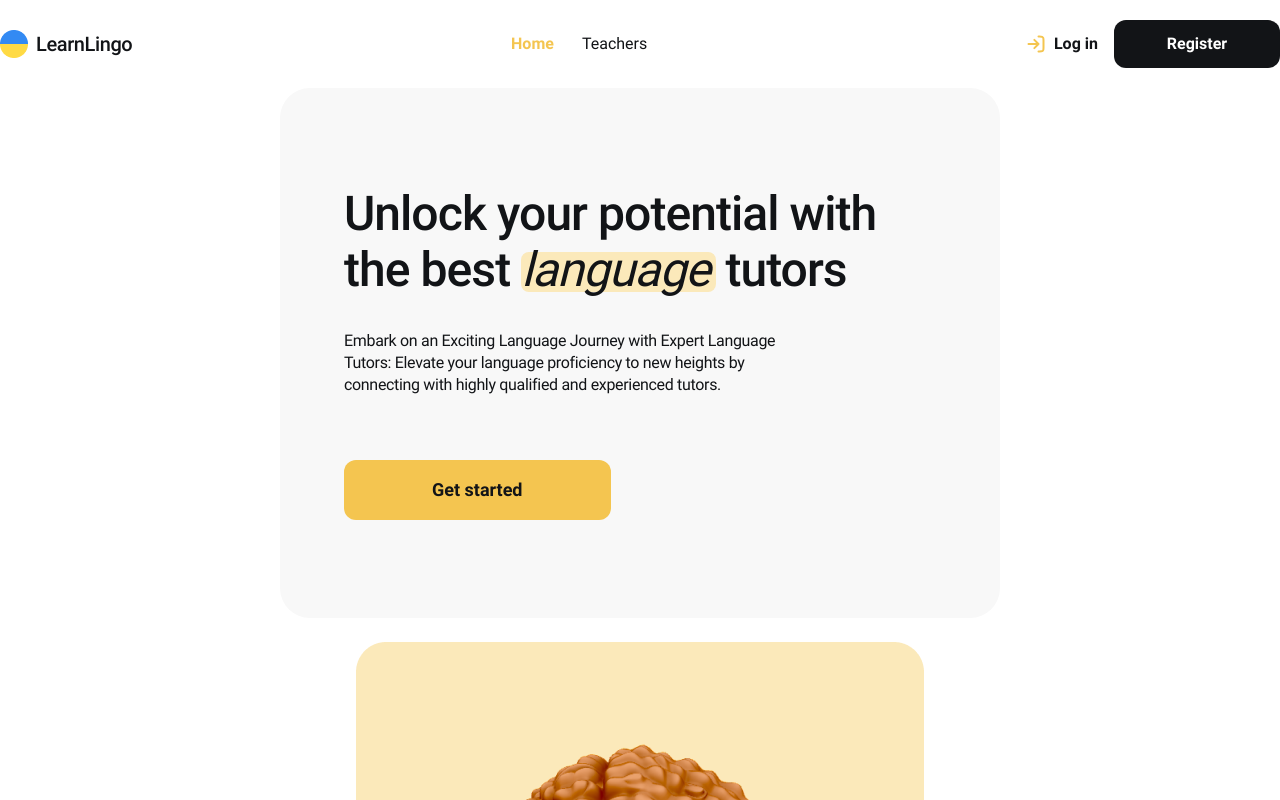
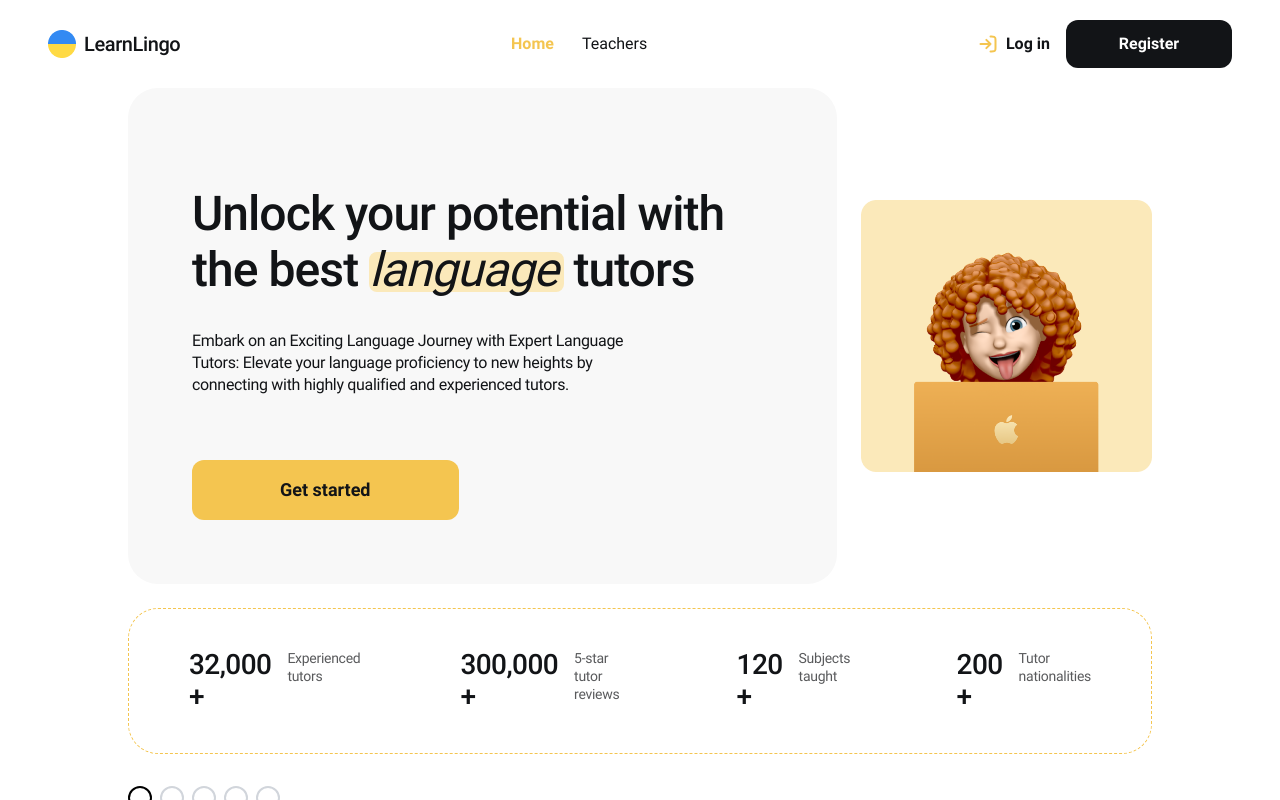
Before and after one commit to amurovnaa/Learnlingo-petProject, a React (Vite) app: page / in a window 1280 px wide. Shown: the top 800 px of the page. Built offline with nearby package versions, Linux system fonts and the light colour scheme; no server answers.

Commit message:
add responsive styles

```diff
--- a/src/components/AppBar/AppBar.jsx
+++ b/src/components/AppBar/AppBar.jsx
@@ -1,3 +1,4 @@
+import { useState } from "react";
 import { useSelector } from "react-redux";
 import { selectIsLoggedIn } from "../../redux/auth/selectors.js";
 import { AuthNav } from "../AuthNav/AuthNav";
@@ -5,20 +6,57 @@ import { UserMenu } from "../UserMenu/UserMenu";
 import { Navigation } from "../Navigation/Navigation";
 import logoImg from "../../assets/images/logo-uk.png";
 import { NavLink } from "react-router";
+import Modal from "../Modal/Modal";
 
 export const AppBar = () => {
   const isLoggedIn = useSelector(selectIsLoggedIn);
+  const [isOpen, setIsOpen] = useState(false);
+
+  const openMenu = () => setIsOpen(true);
+  const closeMenu = () => setIsOpen(false);
 
   return (
-    <header className="transition-colors duration-500 flex justify-between my-[20px] items-center xl:px-[128px] min-h-12">
-      <NavLink className="flex gap-[8px] items-center" to="/">
+    <>
+      <header className="transition-colors duration-500 flex justify-between items-center my-5 px-6 md:px-12 xl:px-32 min-h-12">
+        <NavLink className="flex gap-2 items-center" to="/">
           <img src={logoImg} alt="Ukraine flag Logo" />
           <span className="font-roboto font-medium text-xl leading-[1.2] tracking-[-0.02em]">
             LearnLingo
           </span>
         </NavLink>
+
+        <div className="hidden md:flex">
+          <Navigation />
+        </div>
+        <div className="hidden md:flex">
+          {isLoggedIn ? <UserMenu /> : <AuthNav />}
+        </div>
+
+        <button
+          className="md:hidden flex items-center justify-center w-10 h-10"
+          onClick={openMenu}
+          aria-label="Open menu"
+        >
+          <svg className="w-6 h-6" fill="none" stroke="#121417" strokeWidth="2">
+            <path
+              strokeLinecap="round"
+              strokeLinejoin="round"
+              d="M4 6h16M4 12h16M4 18h16"
+            />
+          </svg>
+        </button>
+      </header>
+
+      <Modal
+        isOpen={isOpen}
+        onClose={closeMenu}
+        styleModal="max-w-[320px] w-full p-4"
+      >
+        <nav className="flex flex-col gap-6 items-center">
           <Navigation />
           {isLoggedIn ? <UserMenu /> : <AuthNav />}
-    </header>
+        </nav>
+      </Modal>
+    </>
   );
 };
--- a/src/components/AuthNav/AuthNav.jsx
+++ b/src/components/AuthNav/AuthNav.jsx
@@ -2,8 +2,6 @@ import { useThemes } from "../../context/ThemesContext.jsx";
 import Modal from "../Modal/Modal.jsx";
 import AuthForm from "../AuthForm/AuthForm.jsx";
 import { useState } from "react";
-import { useDispatch } from "react-redux";
-import { loginUser, registerUser } from "../../redux/auth/operations.js";
 
 export const AuthNav = () => {
   const { theme } = useThemes();
--- a/src/components/Container/Container.jsx
+++ b/src/components/Container/Container.jsx
@@ -1,6 +1,13 @@
 const Container = ({ children, className = "" }) => {
   return (
-    <div className={`xl:max-w-[1440px] xl:w-full mx-auto my-0 ${className}`}>
+    <div
+      className={`
+        w-full
+        px-6 md:px-12 lg2:px-32
+        max-w-[1440px] mx-auto
+        ${className}
+      `}
+    >
       {children}
     </div>
   );
--- a/src/components/FiltersPanel/FiltersPanel.jsx
+++ b/src/components/FiltersPanel/FiltersPanel.jsx
@@ -37,7 +37,7 @@ export const FiltersPanel = () => {
   const filters = useSelector(selectFilters);
 
   return (
-    <div className="flex gap-5 mb-8">
+    <div className="flex gap-5 mb-8 flex-wrap">
       <div className="relative w-[221px]">
         <p className="font-medium text-sm leading-[1.29] text-[#8a8a89] mb-2">
           Languages
--- a/src/components/Loader/Loader.jsx
+++ b/src/components/Loader/Loader.jsx
@@ -1,14 +1,29 @@
 import { PuffLoader } from "react-spinners";
 import { useThemes } from "../../context/ThemesContext";
+import { useEffect, useState } from "react";
 
 const Loader = () => {
   const { theme } = useThemes();
+  const [loaderSize, setLoaderSize] = useState(80);
+
+  useEffect(() => {
+    const handleResize = () => {
+      if (window.innerWidth < 768) setLoaderSize(40);
+      else if (window.innerWidth < 1024) setLoaderSize(60);
+      else setLoaderSize(80);
+    };
+
+    handleResize();
+    window.addEventListener("resize", handleResize);
+    return () => window.removeEventListener("resize", handleResize);
+  }, []);
+
   return (
     <div className="fixed inset-0 flex items-center justify-center bg-black/20 z-50">
       <PuffLoader
         color={theme.mainColor}
         loading={true}
-        size={80}
+        size={loaderSize}
         speedMultiplier={1}
       />
     </div>
--- a/src/components/Modal/Modal.jsx
+++ b/src/components/Modal/Modal.jsx
@@ -18,11 +18,12 @@ const Modal = ({ isOpen, onClose, title, children, styleModal }) => {
 
   return (
     <div
-      className="fixed inset-0 z-50 flex items-center justify-center bg-black bg-opacity-50 overflow-y-auto "
+      className="fixed inset-0 z-50 flex items-center justify-center bg-black bg-opacity-50"
       onClick={onClose}
     >
       <div
-        className={`bg-white rounded-[30px] shadow-lg relative  ${styleModal}`}
+        className={`bg-white rounded-[30px] shadow-lg relative mx-2 flex flex-col ${styleModal}`}
+        style={{ maxHeight: "95vh" }}
         onClick={(e) => e.stopPropagation()}
       >
         <button
@@ -40,7 +41,7 @@ const Modal = ({ isOpen, onClose, title, children, styleModal }) => {
           </svg>
         </button>
 
-        <div className="p-[64px]">
+        <div className="overflow-y-auto p-10 md:p-[64px] flex-1">
           {title && (
             <h2 className="font-medium text-[40px] leading-[1.2] tracking-[-0.02em] text-[#121417] mb-5">
               {title}
--- a/src/components/TeacherCard/TeacherCard.jsx
+++ b/src/components/TeacherCard/TeacherCard.jsx
@@ -24,9 +24,13 @@ const TeacherCard = ({ teacher, isFavorite, onToggleFavorite }) => {
   const openModal = () => setIsOpen(true);
 
   return (
-    <li className="flex gap-12 items-start justify-between p-6 rounded-3xl bg-[#fff] max-w-[1184px] min-w-[100%]">
+    <li
+      className="flex gap-4 lg:gap-12 items-center lg:items-start flex-col lg:flex-row justify-between p-6 rounded-3xl bg-[#fff]
+    min-w-[100%] max-h-[100%] min-h-[328px] max-w-[1042px] xl:max-w-[1184px]"
+    >
       <div
-        className={`flex items-center justify-center min-w-[120px] min-h-[120px] rounded-[100px] border-[3px] border-solid`}
+        className={`flex items-center justify-center min-w-[120px]
+          min-h-[120px] rounded-[100px] border-[3px] border-solid`}
         style={{ borderColor: theme.lightColor }}
       >
         <img
@@ -36,8 +40,8 @@ const TeacherCard = ({ teacher, isFavorite, onToggleFavorite }) => {
           src={teacher.avatar_url}
         />
       </div>
-      <div className="min-w-[968px]">
-        <div className="flex justify-between items-start mb-8">
+      <div className="max-w-[100%] w-[968px] xl:min-w-[968px]">
+        <div className="flex flex-col gap-4 lg:flex-row lg:gap-0 justify-between items-start mb-8">
           <div className="flex flex-col gap-2">
             <span className="font-medium text-base leading-normal text-[#8a8a89]">
               Languages
@@ -48,7 +52,7 @@ const TeacherCard = ({ teacher, isFavorite, onToggleFavorite }) => {
             </p>
           </div>
           <div className="flex gap-16 items-center">
-            <ul className="flex gap-4 font-medium text-base leading-normal">
+            <ul className="flex gap-2 flex-wrap xl:gap-4 font-medium text-base leading-normal">
               <li>
                 <svg className="mr-2 inline-block w-4 h-4 stroke-0 stroke-current fill-none">
                   <use href="/sprite.svg#icon-book-open"></use>
@@ -196,7 +200,7 @@ const TeacherCard = ({ teacher, isFavorite, onToggleFavorite }) => {
           )}
         </AnimatePresence>
 
-        <ul className="flex gap-2 items-center">
+        <ul className="flex gap-2 flex-wrap items-center">
           {teacher.levels.map((level, idx) => {
             const isActive = selectedLevel?.includes(level);
             return (
@@ -236,7 +240,8 @@ const TeacherCard = ({ teacher, isFavorite, onToggleFavorite }) => {
           isOpen={isOpen}
           onClose={closeModal}
           title="Book trial lesson"
-          styleModal="max-w-[600px]"
+          styleModal="max-h-[972px] max-w-[600px] lg:max-h-[90vh]
+     "
         >
           <BookingForm teacher={teacher} onSubmit={closeModal} />
         </Modal>
--- a/src/components/TeachersList/TeachersList.jsx
+++ b/src/components/TeachersList/TeachersList.jsx
@@ -3,7 +3,12 @@ import TeacherCard from "../TeacherCard/TeacherCard";
 const TeachersList = ({ teachers, onToggleFavorite, favorites }) => {
   return (
     <>
-      <ul className="flex flex-col gap-8 items-center mb-16">
+      <ul
+        className="
+          flex flex-col gap-6 mb-12
+          xl:gap-8 xl:items-center xl:mb-16
+        "
+      >
         {teachers.map((teacher, idx) => (
           <TeacherCard
             key={idx}
--- a/src/pages/Homepage/Homepage.jsx
+++ b/src/pages/Homepage/Homepage.jsx
@@ -8,9 +8,9 @@ const HomePage = () => {
 
   return (
     <main>
-      <Container className="px-16">
-        <section className="flex flex-col gap-[24px] mb-6 items-center xl:flex-row ">
-          <div className="max-w-[720px] min-h-[530px] bg-[#f8f8f8] pl-[64px] pr-[108px] pt-[98px] pb-16 rounded-[30px]">
+      <Container className="lg2:px-16">
+        <section className="flex flex-col gap-[24px] mb-6 items-center lg2:flex-row ">
+          <div className="lg2:max-w-[720px] xl:min-h-[530px] bg-[#f8f8f8] pl-[64px] pr-[108px] pt-[98px] pb-16 rounded-[30px]">
             <h1 className="font-medium text-[48px] leading-[1.17] tracking-[-0.02em] mb-[32px]">
               Unlock your potential with the best{" "}
               <span className="relative inline-block">
@@ -27,22 +27,22 @@ const HomePage = () => {
               connecting with highly qualified and experienced tutors.
             </p>
             <Link to="/teachers">
-              <Button className="max-w-[267px] max-h-[60px] px-[88px] py-4">
+              <Button className="max-w-[267px] px-10 lg:max-h-[60px] lg:px-[88px] py-4">
                 Get started
               </Button>
             </Link>
           </div>
           <div className="">
-            <img src={theme.image} alt="Character" />
+            <img src={theme.image} alt="Character" className="" />
           </div>
         </section>
         <section
-          className="px-[122px] py-10 rounded-[30px] border-[1.5px] border-dashed mb-8"
+          className=" px-[60px] py-10 rounded-[30px] border-[1.5px] border-dashed mb-8 xl:px-[122px]"
           style={{
             borderColor: theme.mainColor,
           }}
         >
-          <ul className="flex flex-col gap-[100px] items-center xl:flex-row ">
+          <ul className="flex flex-col gap-10 items-center lg:flex-row lg2:gap-[100px]">
             <li className="flex flex-row gap-4">
               <span className="font-medium text-[28px] leading-[1.14] tracking-[-0.02em]">
                 32,000 +
--- a/tailwind.config.js
+++ b/tailwind.config.js
@@ -7,9 +7,14 @@ export default {
         roboto: ["Roboto", "sans-serif"],
       },
       screens: {
+        xs: "320px",
+        sm: "480px",
+        md: "768px",
+        lg: "1024px",
+        lg2: "1220px",
         xl: "1440px",
       },
-    }, // add custom colors, fonts, etc. here
+    },
   },
   plugins: [],
 };
```
Lines whose indentation alone changed are shown as unchanged.
